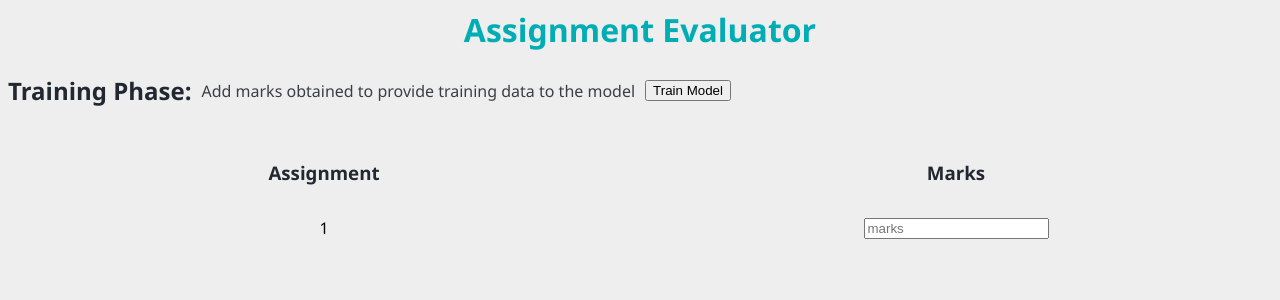
After one commit to Vam-c/document-rater, a FastAPI app: template templates/marks-entry.html in a window 1280 px wide. The commit adds this page. Shown: the top 300 px of the page. Run offline with FastAPI, Linux system fonts and the light colour scheme; the template is opened without the code that fills it: most values are stand-ins (such as "Sample title", 1, 10 or a date in 2020).

Commit message:
Add marks update API. Design results page

```diff
--- a/server.py
+++ b/server.py
@@ -31,15 +31,25 @@ def home(request: Request):
 def fetch_assignments():
     conn = sqlite3.connect("assignment.db")
     result = conn.cursor().execute("SELECT * FROM assignment;").fetchall()
+    conn.close()
     return result
 
 # Update marks of multiple assignments.
-@app.patch("/assignments/marks")
-def updateMarks(assignments: Annotated[list[dict], Form()]):
-    print(assignments[0].marks)
+@app.post("/assignments/marks")
+async def updateMarks(request: Request):
+    assignments = await request.form()
+    conn = sqlite3.connect("assignment.db")
+    for name, marks in assignments.items():
+        query = "UPDATE assignment SET marks = ? WHERE name = ?;"
+        conn.cursor().execute(query, (marks, name))
+        conn.commit()
+
+    assignments = conn.cursor().execute("SELECT * FROM assignment;").fetchall()
+    conn.close()
+    return templates.TemplateResponse("results.html", {"request": request, "assignments": assignments})
 
 @app.post("/upload")
-async def store_files(files: list[UploadFile]):
+async def store_files(files: list[UploadFile], request: Request):
     # Create input directory if not exists to store files
     storage_dir = Path().cwd() / 'input'
     storage_dir.mkdir(exist_ok=True)
@@ -63,6 +73,9 @@ INSERT INTO assignment(name, path)
 VALUES(?, ?);
 """
         conn.cursor().execute(query, (name, str(path)))
+        assignments = conn.cursor().execute("SELECT * FROM assignment;").fetchall()
+
         conn.commit()
 
     conn.close()
+    return templates.TemplateResponse("marks-entry.html", {"request": request, "assignments": assignments})
--- a/static/styles.css
+++ b/static/styles.css
@@ -3,3 +3,62 @@ html {
     margin: 0;
     font-family: 'Segoe UI', Tahoma, Geneva, Verdana, sans-serif;
 }
+
+body {
+    background-color: #EEEEEE;
+}
+
+h1, h5 {
+    margin-bottom: 0.2rem;
+    margin-top: 0.2rem;
+    text-align: center;
+    color: #00ADB5;
+}
+
+h2, h3, h4 {
+    color: #222831;
+}
+
+p {
+    color: #393E46;
+}
+
+/* Mark-entry page styles. */
+.helper-text {
+    display: flex;
+    column-gap: 10px;
+    align-items: center;
+}
+
+.title-container {
+    display: grid;
+    justify-items: center;
+    align-items: center;
+    grid-template-columns: 1fr 1fr;
+    grid-template-rows: 90px;
+}
+
+.assignment-container {
+    display: grid;
+    justify-items: center;
+    align-items: center;
+    grid-template-columns: 1fr 1fr;
+    row-gap: 20px;
+}
+
+/* results page styles. */
+.result-title-container {
+    display: grid;
+    justify-items: center;
+    align-items: center;
+    grid-template-columns: 1fr 1fr 1fr;
+    grid-template-rows: 90px;
+}
+
+.result-container {
+    display: grid;
+    justify-items: center;
+    align-items: center;
+    grid-template-columns: 1fr 1fr 1fr;
+    row-gap: 20px;
+}
--- /dev/null
+++ b/templates/base.html
@@ -0,0 +1,14 @@
+<!DOCTYPE html>
+<html lang="en">
+<head>
+    <meta charset="UTF-8">
+    <meta name="viewport" content="width=device-width, initial-scale=1.0">
+    <title> {% block title %}{% endblock %} </title>
+    <link rel="icon" type="image/x-icon" href="/images/favicon.ico">
+    <link href="{{ url_for('static', path='/styles.css') }}" rel="stylesheet">
+</head>
+<body>
+    {% block body %}
+    {% endblock %}
+</body>
+</html>
--- /dev/null
+++ b/templates/marks-entry.html
@@ -0,0 +1,22 @@
+{% extends "base.html" %}
+{% block title %} Training - Evaluator {% endblock %}
+{% block body %}
+<h1>Assignment Evaluator</h1>
+<form method="post" action="/assignments/marks">
+<div class="helper-text">
+    <h2>Training Phase: </h2>
+    <p>Add marks obtained to provide training data to the model</p>
+    <button type="submit">Train Model</button>
+</div>
+<div class="title-container">
+    <h3>Assignment</h3>
+    <h3>Marks</h3>
+</div>
+<div class="assignment-container">
+    {% for assignment in assignments %}
+    <span>{{assignment[0]}}</span>
+    <input type="number" placeholder="marks" name="{{assignment[0]}}" default-value="{{assignment[2]}}"/>
+    {% endfor %}
+</div>
+</form>
+{% endblock %}
```
Also changed, not shown: templates/index.html (+11 -16 lines), templates/results.html (added, +17 -0 lines), templates/assignments.html (deleted).
